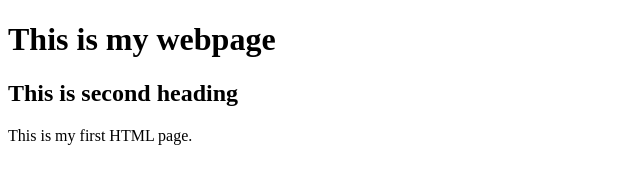
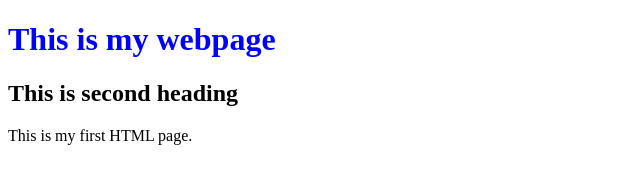
Before and after one commit to Jitendra2015/hello, a plain HTML site: page hello.html in a window 1280 px wide. Shown: the whole page, without its empty margins (0-640 px from the left). Drawn offline with Linux system fonts and the light colour scheme.

Commit message:
added style

```diff
--- a/hello.html
+++ b/hello.html
@@ -4,7 +4,7 @@
     <title>Hello World</title>
 </head>
 <body>
-    <h1>This is my webpage </h1>
+    <h1 style="color:blue">This is my webpage </h1>
     <h2> This is second heading </h2>
     <p>This is my first HTML page.</p>
 </body>
```
